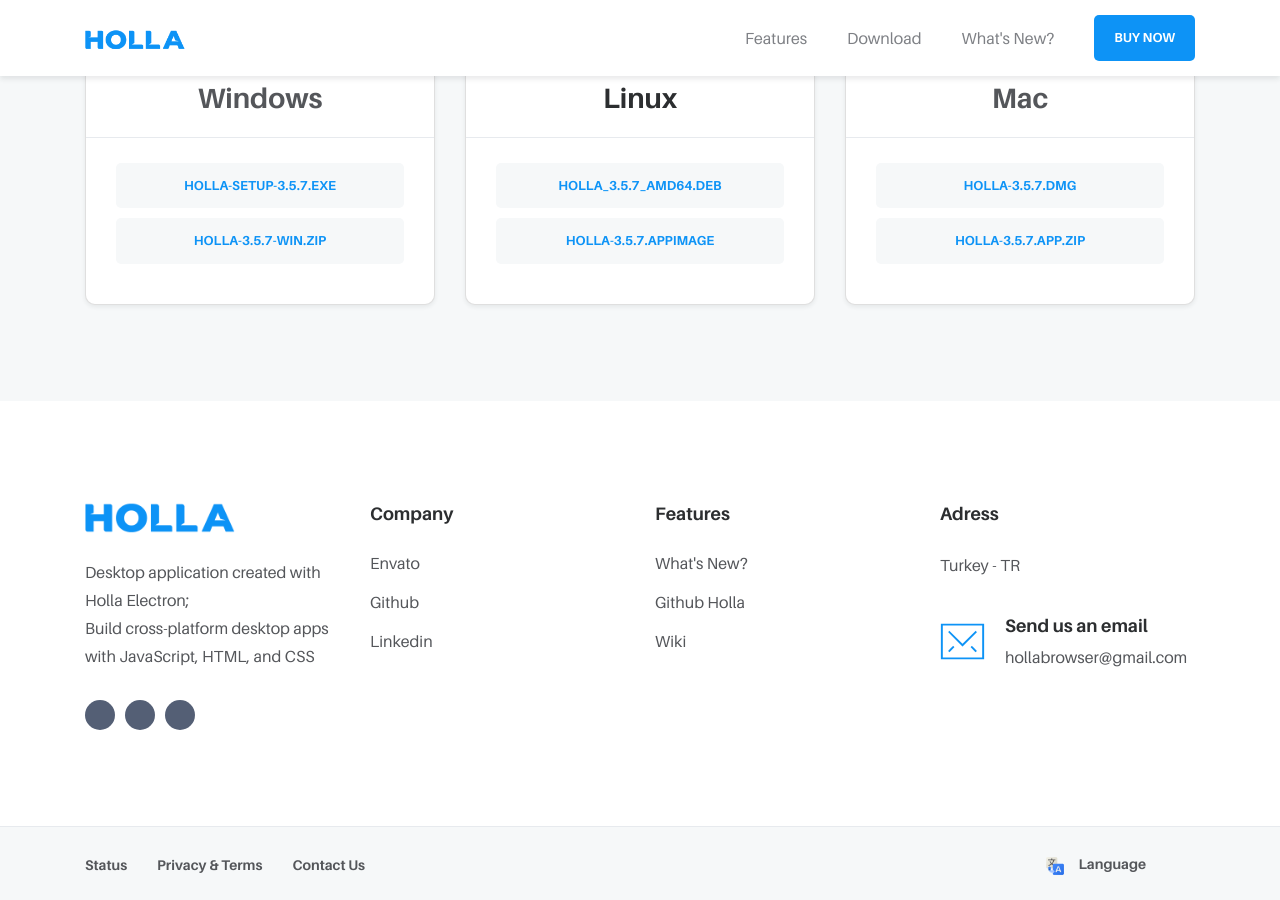
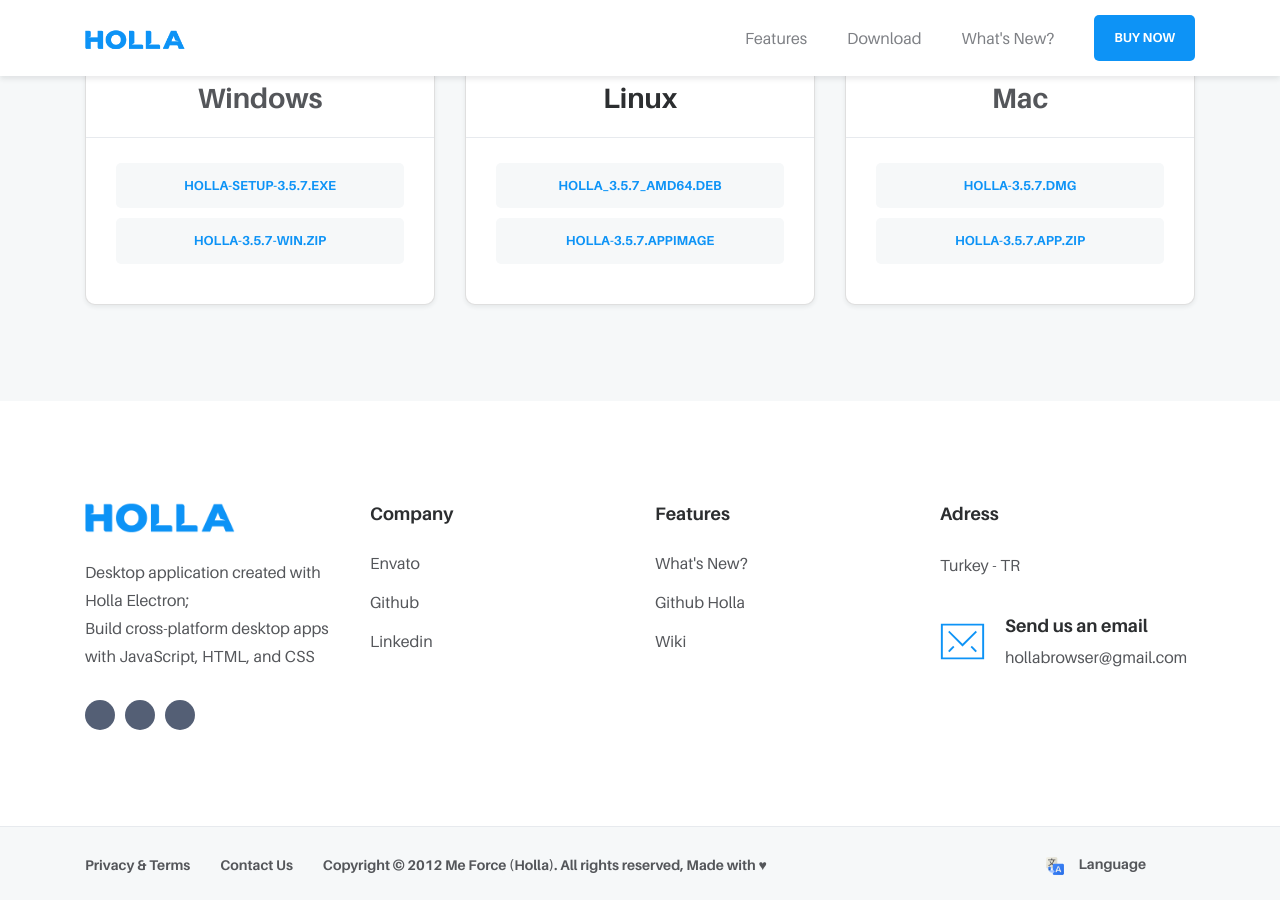
Before and after one commit to meforce/holla, a Jekyll site: the page built from docs/index.html, in a window 1280 px wide and 900 px high, scrolled down 4319 px. Built offline with Jekyll 4.4.1, drawn with Linux system fonts in a browser that asks for light colours; some web fonts are replaced.

Commit message:
Update footer.html

```diff
--- a/docs/_includes/footer.html
+++ b/docs/_includes/footer.html
@@ -69,9 +69,9 @@
 <div class="col-12 d-md-flex justify-content-between align-items-center">
 <nav class="nav">
 <ul class="d-flex mb-md-0">
-<li><a href="#">Status</a></li>
-<li><a href="#">Privacy & Terms</a></li>
-<li><a href="#">Contact Us</a></li>
+<li><a href="https://meforce.github.io/holla/privacy-policy">Privacy & Terms</a></li>
+<li><a href="mailto:hollabrowser@gmail.com">Contact Us</a></li>
+<li><a>Copyright © 2012 Me Force (Holla). All rights reserved, Made with ♥</a></li>
 </ul>
 </nav>
 <!-- end of mini footer nav -->
```
